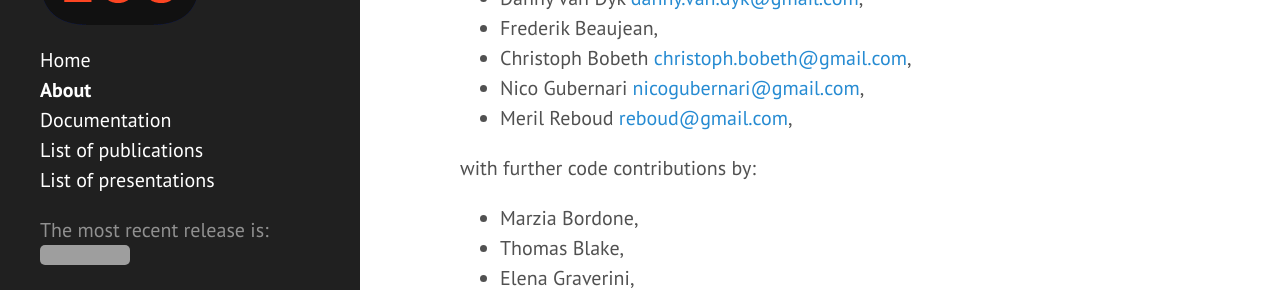
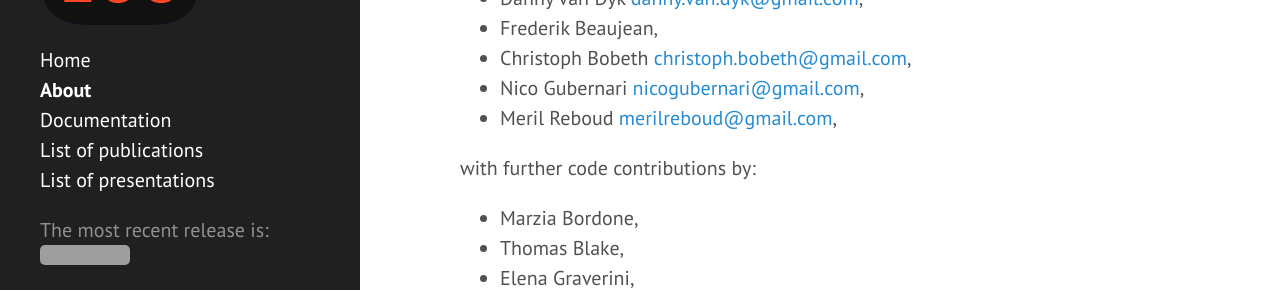
Before and after one commit to eos/eos.github.io, a Jekyll site: the page built from about.md, in a window 1280 px wide and 900 px high, scrolled down 1500 px. Shown: the part 155-445 px from the top of the window. Built offline with Jekyll 4.4.1, drawn with Linux system fonts in a browser that asks for light colours; some of the changed lines change nothing that is shown; grey boxes are pictures that could not be loaded.

Commit message:
Correct Meril's email address

```diff
--- a/about.md
+++ b/about.md
@@ -63,7 +63,7 @@ The main authors are:
  * Frederik Beaujean,
  * Christoph Bobeth <christoph.bobeth@gmail.com>,
  * Nico Gubernari <nicogubernari@gmail.com>,
- * Meril Reboud <reboud@gmail.com>,
+ * Meril Reboud <merilreboud@gmail.com>,
 
 with further code contributions by:
 
```
